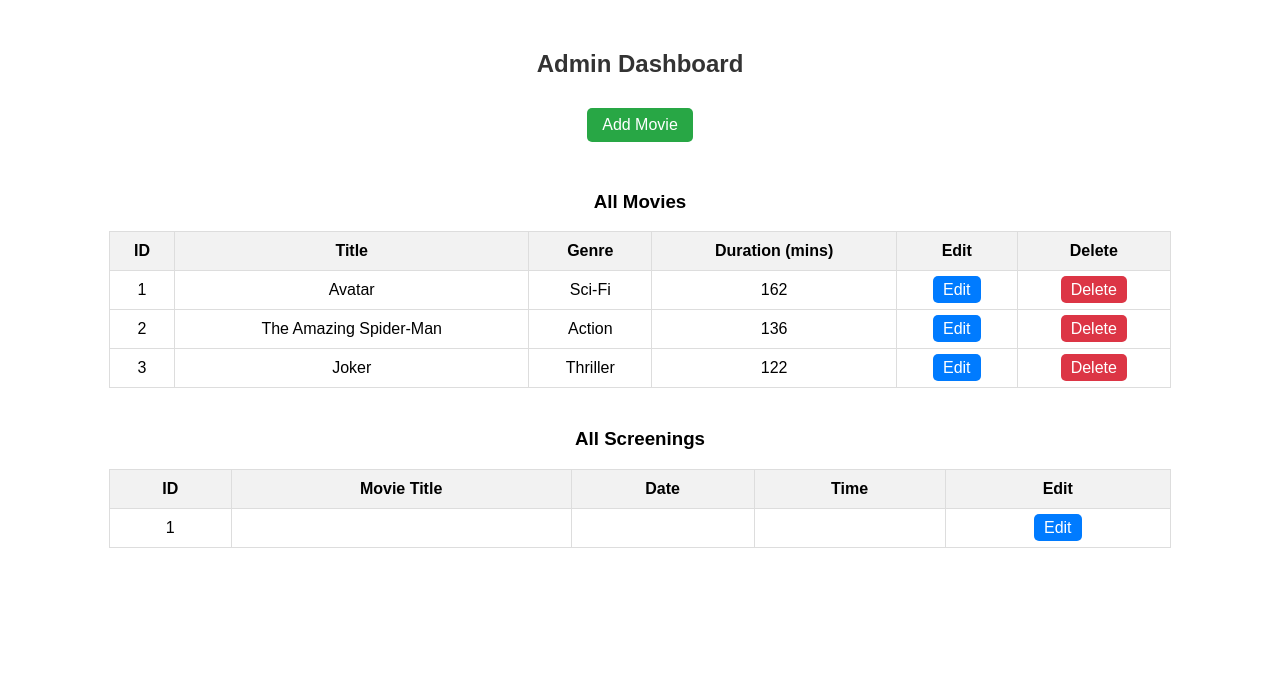
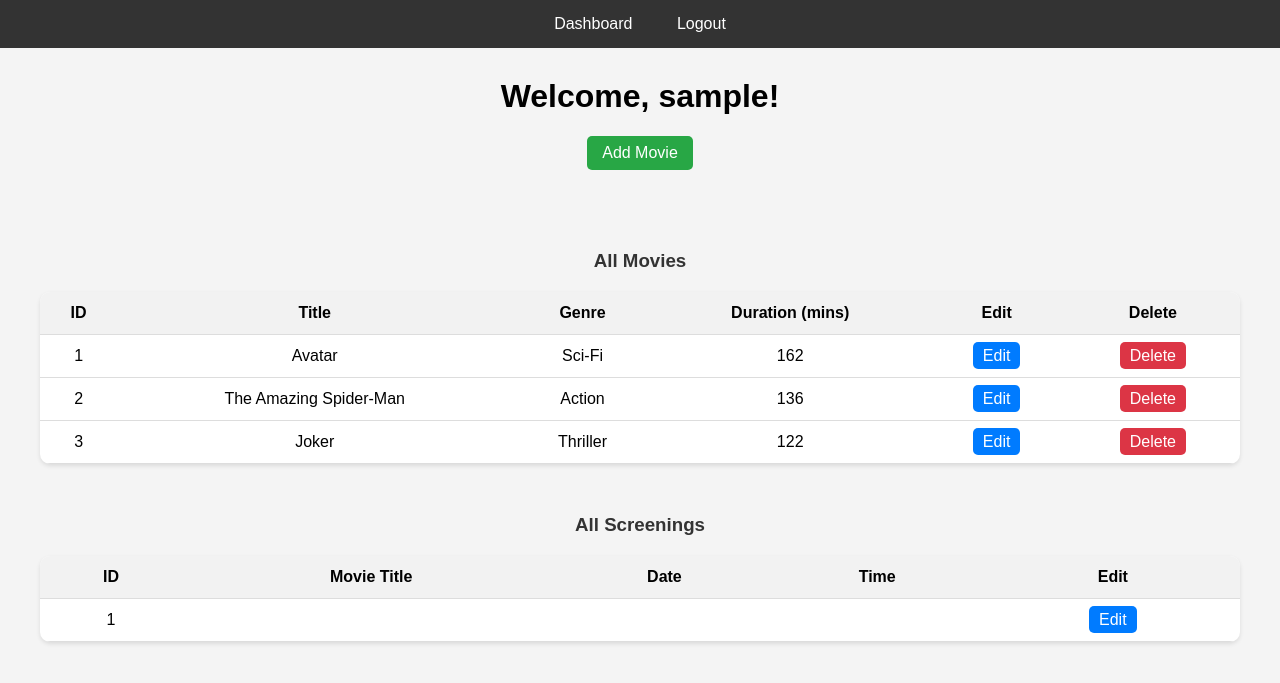
Before and after one commit to Minwauu/Non-Examined-Assessment, a Flask app: template templates/admin/admindashboard.html in a window 1280 px wide. Shown: the top 683 px of the page. Run offline with Flask 3, Linux system fonts and the light colour scheme; the template is opened without the code that fills it: values that come from a table or form of the project are taken from there, most other values are stand-ins (such as "Sample title", 1, 10 or a date in 2020).

Commit message:
Auto commit

```diff
--- a/admin.py
+++ b/admin.py
@@ -1,5 +1,5 @@
 from extensions import db, bcrypt
-from flask import Flask, redirect, url_for, render_template, request, flash, Blueprint
+from flask import Flask, redirect, url_for, render_template, request, flash, Blueprint, session
 from flask_login import login_user, logout_user, login_required, current_user
 from models import db, User, Movie, Screening
 from functools import wraps
@@ -49,6 +49,7 @@ def registering():
 @main_bp.route('/login', methods=['GET', 'POST'])
 def login():
     if request.method == 'POST':
+        session.pop('_flashes', None)
         email = request.form.get('email')
         password = request.form.get('password')
         user = User.query.filter_by(email=email).first()
@@ -127,7 +128,7 @@ def admin_dashboard():
         screenings = Screening.query.all()
         #gets from db
 
-        return render_template('admin/admindashboard.html', movies=movies, screenings=screenings)
+        return render_template('admin/admindashboard.html', movies=movies, screenings=screenings, username = current_user.username)
 
     except Exception as e:
         flash('Error.', 'danger')
--- a/templates/admin/admindashboard.html
+++ b/templates/admin/admindashboard.html
@@ -1,29 +1,67 @@
 <!DOCTYPE html>
-<html>
+<html lang="en">
 <head>
+    <meta charset="UTF-8">
     <title>Admin Dashboard</title>
     <style>
         body {
             font-family: Arial, sans-serif;
-            margin: 50px;
+            margin: 0;
+            padding: 0;
             text-align: center;
+            background-color: #f4f4f4;
         }
+
+        .navbar {
+            background-color: #333;
+            padding: 15px;
+        }
+
+        .navbar a {
+            color: white;
+            text-decoration: none;
+            padding: 10px 20px;
+        }
+
+        .navbar a:hover {
+            background-color: #555;
+        }
+
         h2 {
             color: #333;
-            margin-bottom: 30px;
+            margin: 40px 0 10px;
         }
+
+        h3 {
+            margin-top: 50px;
+            color: #333;
+        }
+
+        .container {
+            margin: 30px auto;
+            padding: 0 40px;
+            max-width: 1200px;
+        }
+
         table {
-            width: 90%;
-            margin: 0 auto 40px;
+            width: 100%;
+            margin: 20px auto;
             border-collapse: collapse;
+            background-color: white;
+            border-radius: 10px;
+            overflow: hidden;
+            box-shadow: 0 2px 4px rgba(0,0,0,0.1);
         }
+
         th, td {
-            padding: 10px;
-            border: 1px solid #ddd;
+            padding: 12px;
+            border-bottom: 1px solid #ddd;
         }
+
         th {
             background-color: #f2f2f2;
         }
+
         .edit-btn {
             padding: 5px 10px;
             background-color: #007bff;
@@ -31,15 +69,19 @@
             text-decoration: none;
             border-radius: 5px;
         }
+
         .edit-btn:hover {
             background-color: #0056b3;
         }
+
         .delete-btn {
             background-color: #dc3545;
         }
+
         .delete-btn:hover {
             background-color: #c82333;
         }
+
         .add-btn {
             padding: 8px 15px;
             background-color: #28a745;
@@ -49,13 +91,23 @@
             margin-bottom: 30px;
             display: inline-block;
         }
+
         .add-btn:hover {
             background-color: #218838;
         }
     </style>
 </head>
 <body>
-    <h2>Admin Dashboard</h2>
+
+
+    <div class="navbar">
+        <a href="{{ url_for('main.admin_dashboard') }}">Dashboard</a>
+        <a href="{{ url_for('main.logout') }}">Logout</a>
+    </div>
+
+
+    <div class="container">
+        <h1>Welcome, {{ username }}!</h1>
 
 
         <a href="{{ url_for('main.add_movie') }}" class="add-btn">Add Movie</a>
@@ -91,7 +143,7 @@
             <p>No movies available.</p>
         {% endif %}
 
-    <!-- Screenings Table -->
+
         <h3>All Screenings</h3>
         {% if screenings %}
         <table>
@@ -115,5 +167,7 @@
         {% else %}
             <p>No screenings available.</p>
         {% endif %}
+    </div>
+
 </body>
 </html>
```
Also changed, not shown: instance/cinema_booking_system.db. Lines whose indentation alone changed are shown as unchanged.
